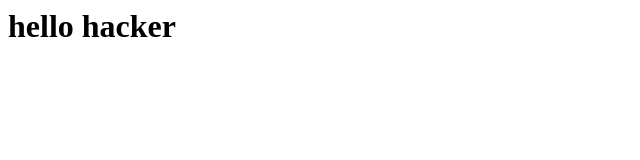
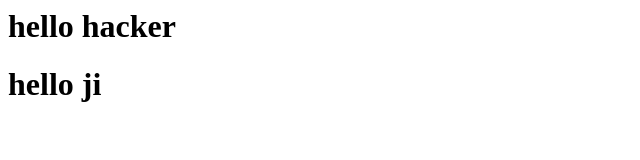
Before and after one commit to dbug1337/testing, a plain HTML site: page index.html in a window 1280 px wide. Shown: the whole page, without its empty margins (0-640 px from the left). Drawn offline with Linux system fonts and the light colour scheme.

Commit message:
index.html file edit

```diff
--- a/index.html
+++ b/index.html
@@ -1 +1,2 @@
 <h1>hello hacker</h1>
+<h1>hello ji</h2>
```
